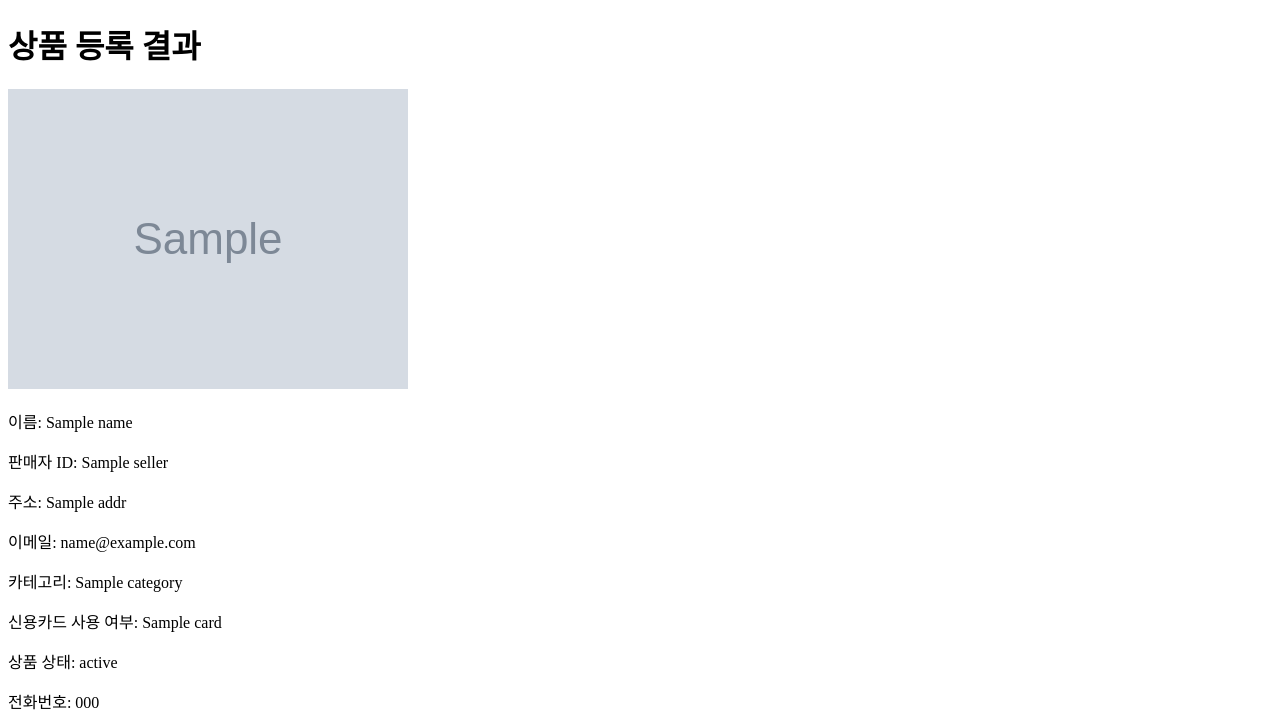
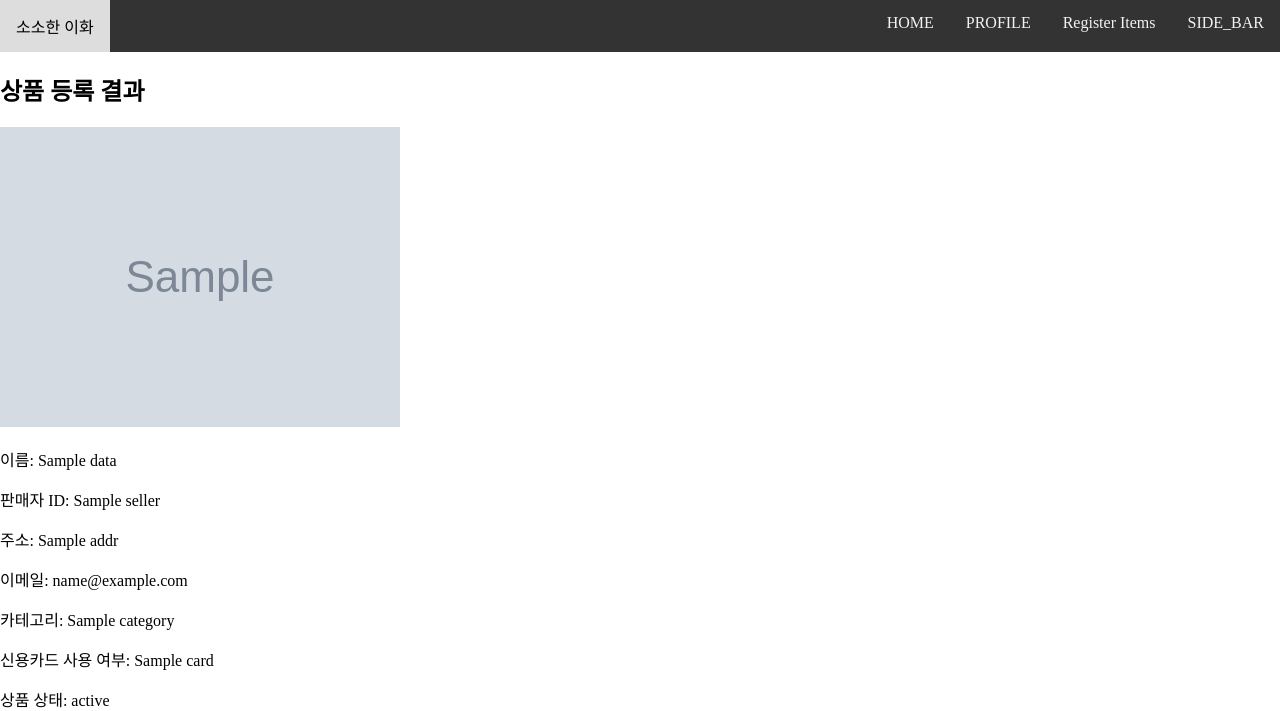
Before and after one commit to brynhildr04/flask_BugBusters, a Flask app: template templates/result.html in a window 1280 px wide. Shown: the top 711 px of the page. Run offline with Flask 3, Linux system fonts and the light colour scheme; the template is opened without the code that fills it: most values are stand-ins (such as "Sample title", 1, 10 or a date in 2020); grey boxes marked "Sample" are stand-in pictures.

Commit message:
gP2 complete

```diff
--- a/app.py
+++ b/app.py
@@ -17,10 +17,9 @@ def view_profile():
 @application.route("/submit_item_post", methods=['POST'])
 def reg_item_submit_post():
 
-    image_url = "https://search.pstatic.net/common/?src=https%3A%2F%2Fshop-phinf.pstatic.net%2F20240925_172%2F1727257588232P8xXD_JPEG%2F42154487053458405_564187763.jpg&type=sc960_832"
-
+    image_file=request.files["file"]
+    image_file.save("static/images/{}".format(image_file.filename))
     data = request.form
-    return render_template("cart.html", data=data, img_path=image_url)
-
+    return render_template("result.html", data=data, img_path="static/images/{}".format(image_file.filename))
 if __name__=="__main__":
     application.run(host='0.0.0.0', debug=True)
--- a/templates/result.html
+++ b/templates/result.html
@@ -1,3 +1,5 @@
+{% extends "index.html" %}
+
 <!DOCTYPE html>
 <html lang="en">
 <head>
@@ -5,16 +7,18 @@
     <meta name="viewport" content="width=device-width, initial-scale=1.0">
     <title>결과 페이지</title>
 </head>
+{% block section %}
 <body>
     <h1>상품 등록 결과</h1>
     <img src="{{img_path}}"/>
-    <p>이름: {{ name }}</p>
-    <p>판매자 ID: {{ seller }}</p>
-    <p>주소: {{ addr }}</p>
-    <p>이메일: {{ email }}</p>
-    <p>카테고리: {{ category }}</p>
-    <p>신용카드 사용 여부: {{ card }}</p>
-    <p>상품 상태: {{ status }}</p>
-    <p>전화번호: {{ phone }}</p>
+    <p>이름: {{ data.name }}</p>
+    <p>판매자 ID: {{ data.seller }}</p>
+    <p>주소: {{ data.addr }}</p>
+    <p>이메일: {{ data.email }}</p>
+    <p>카테고리: {{ data.category }}</p>
+    <p>신용카드 사용 여부: {{ data.card }}</p>
+    <p>상품 상태: {{ data.status }}</p>
+    <p>전화번호: {{ data.phone }}</p>
 </body>
+{% endblock section %}
 </html>
```
Also changed, not shown: templates/cart.html (+5 -5 lines), static/images/스크린샷 2024-10-15 195253.png (added), static/images/스크린샷 2024-10-15 195457.png (renamed from static/images/pic2.png), static/images/스크린샷 2024-10-15 195630.png (renamed from static/images/pic.png), 1 other file.
